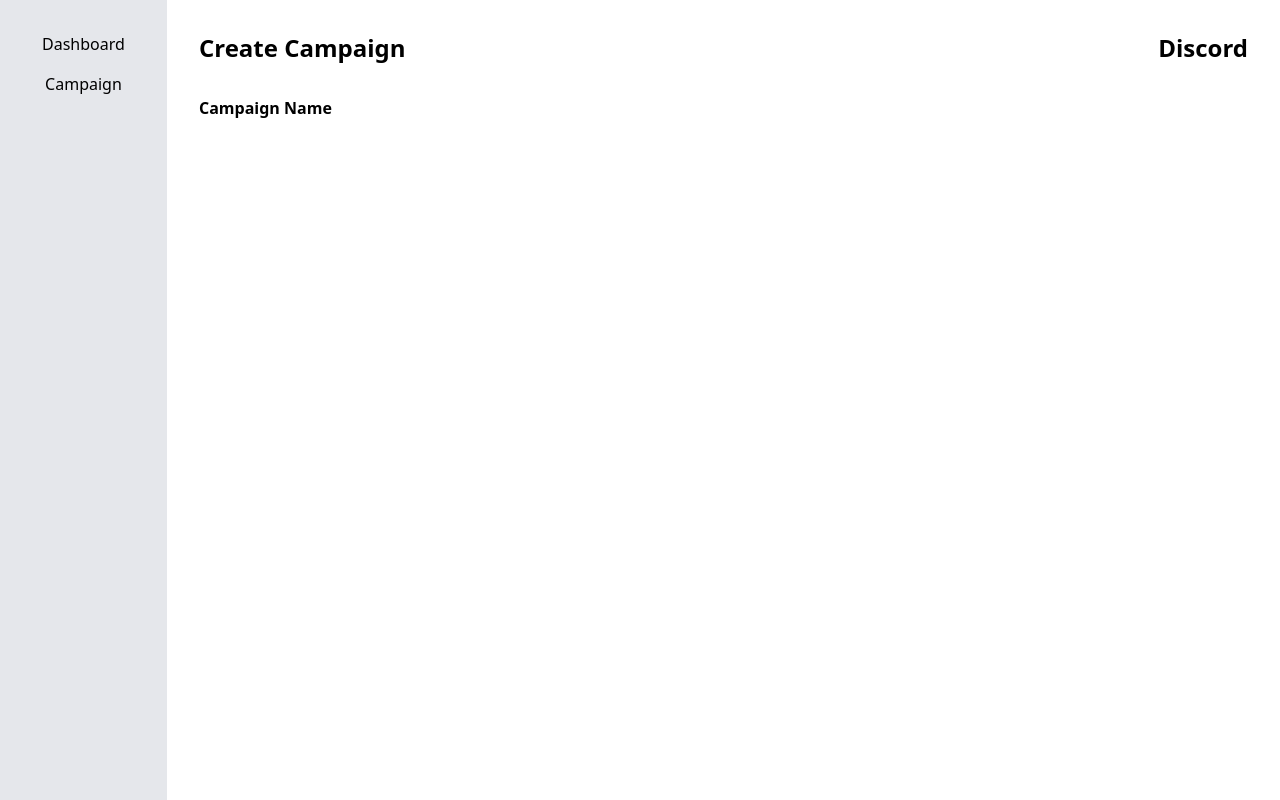
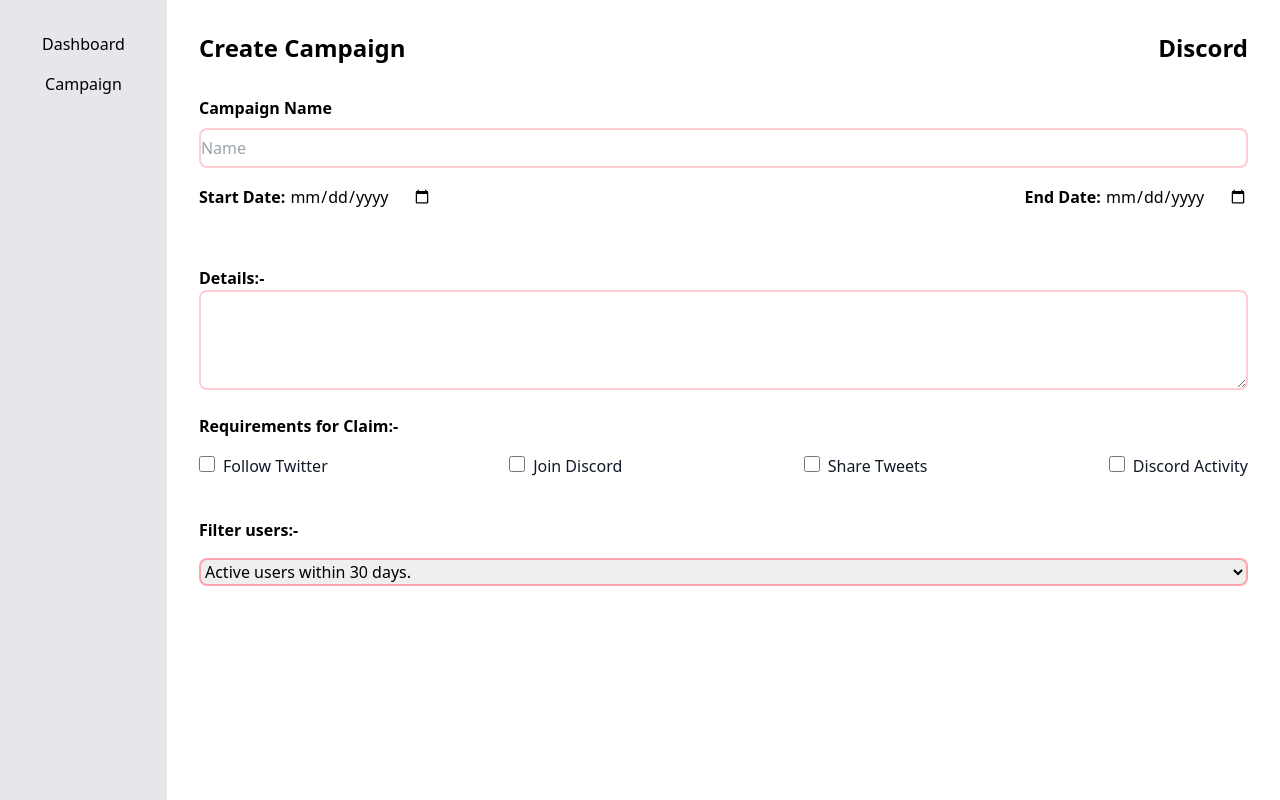
Before and after one commit to Creditio/cmtfrontend, a Next.js app: page /create in a window 1280 px wide. Built offline with nearby package versions, Linux system fonts and the light colour scheme.

Commit message:
Completed form

```diff
--- a/pages/create.tsx
+++ b/pages/create.tsx
@@ -15,9 +15,103 @@ export default function create({}: Props) {
           <span className="text-2xl font-bold">Create Campaign</span>
           <span className="text-2xl font-bold">Discord</span>
         </div>
-      <div className="mt-8 mx-8 ">
+        <form>
+          <div className="mt-8 mx-8 flex flex-col">
             <span className="font-semibold">Campaign Name</span>
+            <input
+              type="text"
+              className="my-2 rounded-lg h-10 border-rose-200 border-2"
+              placeholder="Name"
+            />
+            <div className="flex justify-between my-2">
+              <div className="">
+                <span className="font-semibold">Start Date: </span>
+                <input type="date"></input>
               </div>
+              <div className="">
+                <span className="font-semibold">End Date: </span>
+                <input type="date"></input>
+              </div>
+            </div>
+            <div className="mt-12 flex flex-col">
+              <span className="font-semibold">Details:- </span>
+              <textarea
+                type="textarea"
+                rows="4"
+                className="border-rose-200 border-2 rounded-lg"
+              />
+            </div>
+            <div className="my-6 flex flex-col">
+              <span className="font-semibold">Requirements for Claim:- </span>
+              <div className="flex items-center my-4 justify-between">
+                <div>
+                  <input
+                    id="default-checkbox"
+                    type="checkbox"
+                    value=""
+                    className="w-4 h-4 text-blue-600 bg-gray-100 rounded border-gray-300 focus:ring-blue-500 dark:focus:ring-blue-600 dark:ring-offset-gray-800 focus:ring-2 dark:bg-gray-700 dark:border-gray-600"
+                  />
+                  <label
+                    htmlFor="default-checkbox"
+                    className="ml-2 text-md font-medium text-gray-900 "
+                  >
+                    Follow Twitter
+                  </label>
+                </div>
+                <div>
+                  <input
+                    id="default-checkbox"
+                    type="checkbox"
+                    value=""
+                    className="w-4 h-4 text-blue-600 bg-gray-100 rounded border-gray-300 focus:ring-blue-500 dark:focus:ring-blue-600 dark:ring-offset-gray-800 focus:ring-2 dark:bg-gray-700 dark:border-gray-600"
+                  />
+                  <label
+                    htmlFor="default-checkbox"
+                    className="ml-2 text-md font-medium text-gray-900 "
+                  >
+                    Join Discord
+                  </label>
+                </div>
+                <div>
+                  <input
+                    id="default-checkbox"
+                    type="checkbox"
+                    value=""
+                    className="w-4 h-4 text-blue-600 bg-gray-100 rounded border-gray-300 focus:ring-blue-500 dark:focus:ring-blue-600 dark:ring-offset-gray-800 focus:ring-2 dark:bg-gray-700 dark:border-gray-600"
+                  />
+                  <label
+                    htmlFor="default-checkbox"
+                    className="ml-2 text-md font-medium text-gray-900 "
+                  >
+                    Share Tweets
+                  </label>
+                </div>
+                <div>
+                  <input
+                    id="default-checkbox"
+                    type="checkbox"
+                    value=""
+                    className="w-4 h-4 text-blue-600 bg-gray-100 rounded border-gray-300 focus:ring-blue-500 dark:focus:ring-blue-600 dark:ring-offset-gray-800 focus:ring-2 dark:bg-gray-700 dark:border-gray-600"
+                  />
+                  <label
+                    htmlFor="default-checkbox"
+                    className="ml-2 text-md font-medium text-gray-900 "
+                  >
+                    Discord Activity
+                  </label>
+                </div>
+              </div>
+              <div className="my-6 flex flex-col">
+              <span className="font-semibold mb-4">Filter users:- </span>
+              <select className="border-rose-300 border-2 rounded-lg items">
+                <option selected>Active users within 30 days.</option>
+                <option>Active users within 60 days.</option>
+                <option>Active users within 120 days.</option>
+              </select>
+              </div>
+            </div>
+          </div>
+        </form>
       </div>
     </div>
   );
```
Lines whose indentation alone changed are shown as unchanged.
